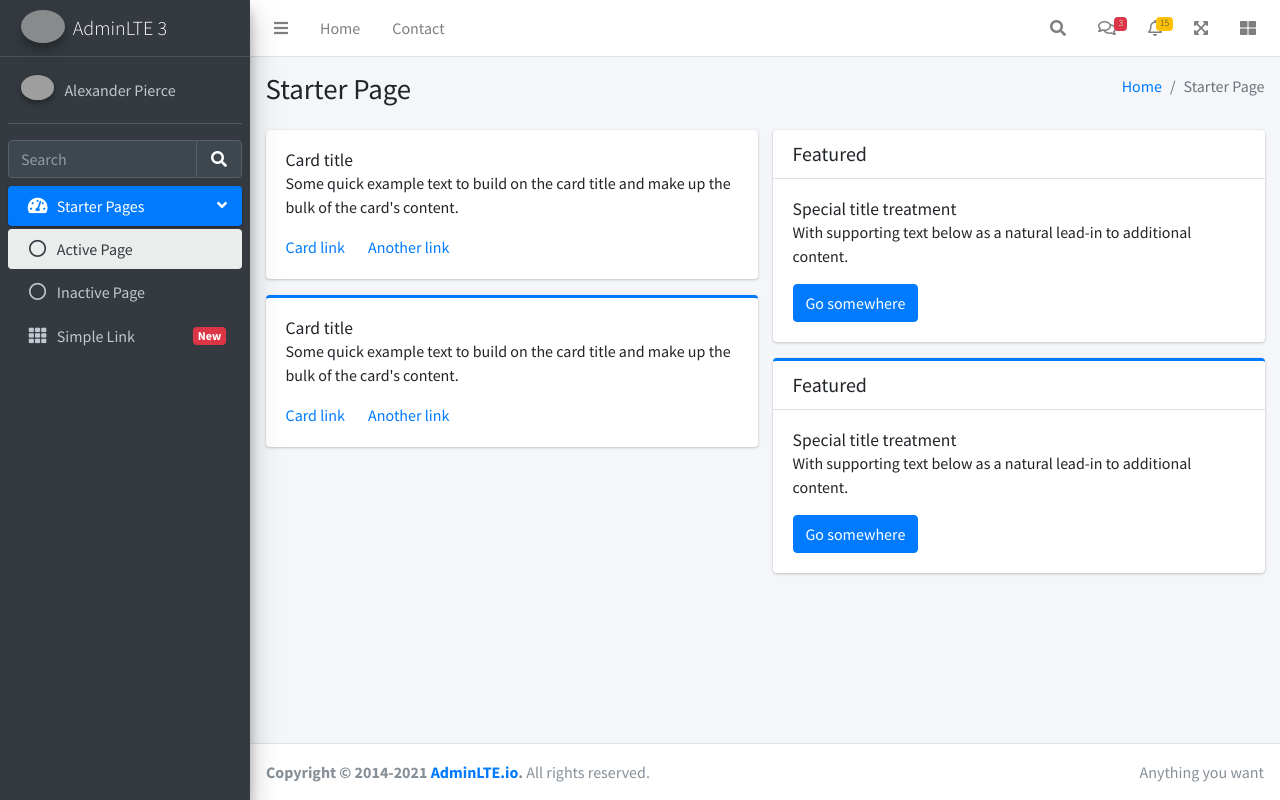
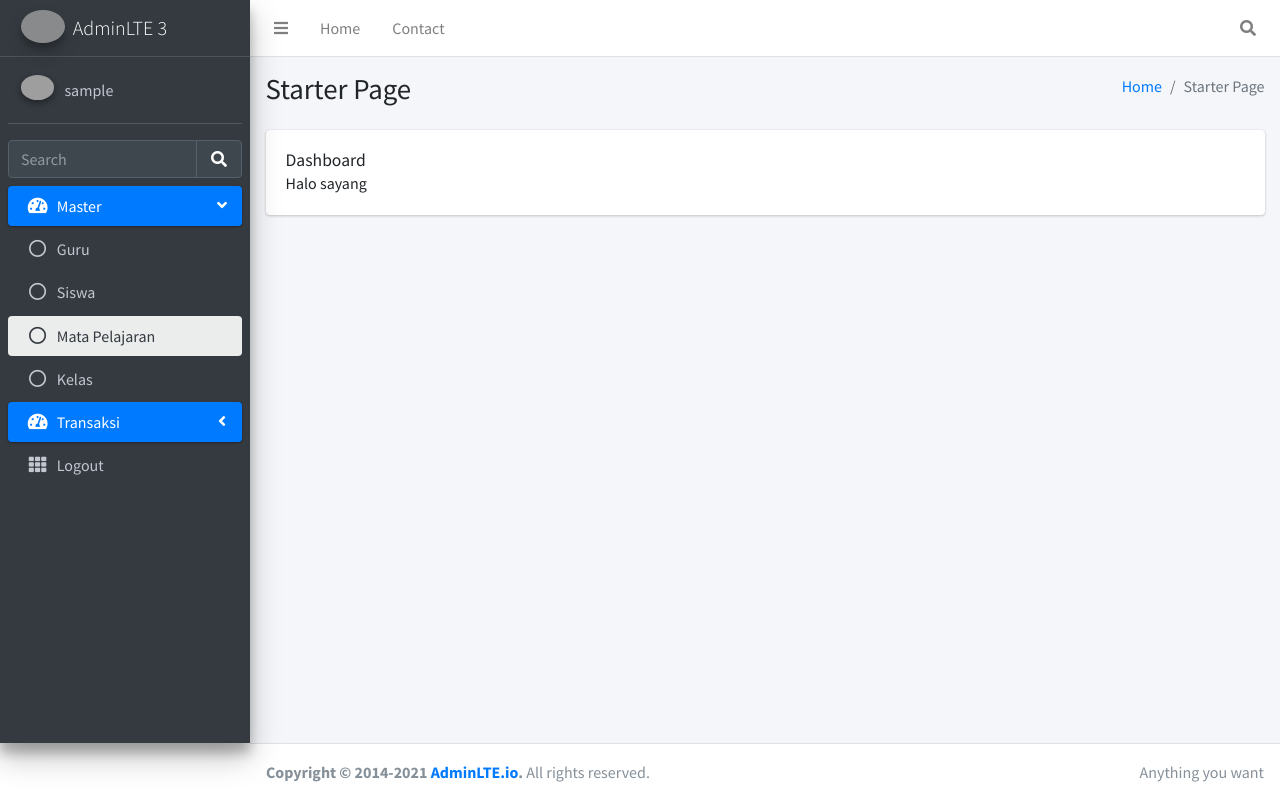
Before and after one commit to Jason-Leohandy/pwt-2511500035, a PHP site: page / in a window 1280 px wide. Run offline with PHP 8.4, Linux system fonts and the light colour scheme; the visitor is signed in with stand-in values (Sample User, id 1); some libraries are stand-ins or nearby versions; grey boxes are pictures that could not be loaded.

Commit message:
main.document

```diff
--- a/index.php
+++ b/index.php
@@ -1,3 +1,9 @@
+<?php
+  session_start();
+  require_once("config/koneksi.php");
+  if(isset($_SESSION['role'])) {
+    $role = $_SESSION['role'];
+?>
 <!DOCTYPE html>
 <!--
 This is a starter template page. Use this page to start your new project from
@@ -58,101 +64,6 @@ scratch. This page gets rid of all links and provides the needed markup only.
         </div>
       </li>
 
-      <!-- Messages Dropdown Menu -->
-      <li class="nav-item dropdown">
-        <a class="nav-link" data-toggle="dropdown" href="#">
-          <i class="far fa-comments"></i>
-          <span class="badge badge-danger navbar-badge">3</span>
-        </a>
-        <div class="dropdown-menu dropdown-menu-lg dropdown-menu-right">
-          <a href="#" class="dropdown-item">
-            <!-- Message Start -->
-            <div class="media">
-              <img src="dist/img/user1-128x128.jpg" alt="User Avatar" class="img-size-50 mr-3 img-circle">
-              <div class="media-body">
-                <h3 class="dropdown-item-title">
-                  Brad Diesel
-                  <span class="float-right text-sm text-danger"><i class="fas fa-star"></i></span>
-                </h3>
-                <p class="text-sm">Call me whenever you can...</p>
-                <p class="text-sm text-muted"><i class="far fa-clock mr-1"></i> 4 Hours Ago</p>
-              </div>
-            </div>
-            <!-- Message End -->
-          </a>
-          <div class="dropdown-divider"></div>
-          <a href="#" class="dropdown-item">
-            <!-- Message Start -->
-            <div class="media">
-              <img src="dist/img/user8-128x128.jpg" alt="User Avatar" class="img-size-50 img-circle mr-3">
-              <div class="media-body">
-                <h3 class="dropdown-item-title">
-                  John Pierce
-                  <span class="float-right text-sm text-muted"><i class="fas fa-star"></i></span>
-                </h3>
-                <p class="text-sm">I got your message bro</p>
-                <p class="text-sm text-muted"><i class="far fa-clock mr-1"></i> 4 Hours Ago</p>
-              </div>
-            </div>
-            <!-- Message End -->
-          </a>
-          <div class="dropdown-divider"></div>
-          <a href="#" class="dropdown-item">
-            <!-- Message Start -->
-            <div class="media">
-              <img src="dist/img/user3-128x128.jpg" alt="User Avatar" class="img-size-50 img-circle mr-3">
-              <div class="media-body">
-                <h3 class="dropdown-item-title">
-                  Nora Silvester
-                  <span class="float-right text-sm text-warning"><i class="fas fa-star"></i></span>
-                </h3>
-                <p class="text-sm">The subject goes here</p>
-                <p class="text-sm text-muted"><i class="far fa-clock mr-1"></i> 4 Hours Ago</p>
-              </div>
-            </div>
-            <!-- Message End -->
-          </a>
-          <div class="dropdown-divider"></div>
-          <a href="#" class="dropdown-item dropdown-footer">See All Messages</a>
-        </div>
-      </li>
-      <!-- Notifications Dropdown Menu -->
-      <li class="nav-item dropdown">
-        <a class="nav-link" data-toggle="dropdown" href="#">
-          <i class="far fa-bell"></i>
-          <span class="badge badge-warning navbar-badge">15</span>
-        </a>
-        <div class="dropdown-menu dropdown-menu-lg dropdown-menu-right">
-          <span class="dropdown-header">15 Notifications</span>
-          <div class="dropdown-divider"></div>
-          <a href="#" class="dropdown-item">
-            <i class="fas fa-envelope mr-2"></i> 4 new messages
-            <span class="float-right text-muted text-sm">3 mins</span>
-          </a>
-          <div class="dropdown-divider"></div>
-          <a href="#" class="dropdown-item">
-            <i class="fas fa-users mr-2"></i> 8 friend requests
-            <span class="float-right text-muted text-sm">12 hours</span>
-          </a>
-          <div class="dropdown-divider"></div>
-          <a href="#" class="dropdown-item">
-            <i class="fas fa-file mr-2"></i> 3 new reports
-            <span class="float-right text-muted text-sm">2 days</span>
-          </a>
-          <div class="dropdown-divider"></div>
-          <a href="#" class="dropdown-item dropdown-footer">See All Notifications</a>
-        </div>
-      </li>
-      <li class="nav-item">
-        <a class="nav-link" data-widget="fullscreen" href="#" role="button">
-          <i class="fas fa-expand-arrows-alt"></i>
-        </a>
-      </li>
-      <li class="nav-item">
-        <a class="nav-link" data-widget="control-sidebar" data-slide="true" href="#" role="button">
-          <i class="fas fa-th-large"></i>
-        </a>
-      </li>
     </ul>
   </nav>
   <!-- /.navbar -->
@@ -173,7 +84,7 @@ scratch. This page gets rid of all links and provides the needed markup only.
           <img src="dist/img/user2-160x160.jpg" class="img-circle elevation-2" alt="User Image">
         </div>
         <div class="info">
-          <a href="#" class="d-block">Alexander Pierce</a>
+          <a href="#" class="d-block"><?php echo $_SESSION['username']; ?></a>
         </div>
       </div>
 
@@ -194,35 +105,95 @@ scratch. This page gets rid of all links and provides the needed markup only.
         <ul class="nav nav-pills nav-sidebar flex-column" data-widget="treeview" role="menu" data-accordion="false">
           <!-- Add icons to the links using the .nav-icon class
                with font-awesome or any other icon font library -->
+
           <li class="nav-item menu-open">
             <a href="#" class="nav-link active">
               <i class="nav-icon fas fa-tachometer-alt"></i>
               <p>
-                Starter Pages
+                Master
                 <i class="right fas fa-angle-left"></i>
               </p>
             </a>
+
+            <?php if ($role == 'admin') : ?>
             <ul class="nav nav-treeview">
               <li class="nav-item">
-                <a href="#" class="nav-link active">
+                <a href="#" class="nav-link">
                   <i class="far fa-circle nav-icon"></i>
-                  <p>Active Page</p>
+                  <p>Guru</p>
                 </a>
               </li>
               <li class="nav-item">
                 <a href="#" class="nav-link">
                   <i class="far fa-circle nav-icon"></i>
-                  <p>Inactive Page</p>
+                  <p>Siswa</p>
+                </a>
+              </li>
+              <li class="nav-item">
+                <a href="#" class="nav-link active">
+                  <i class="far fa-circle nav-icon"></i>
+                  <p>Mata Pelajaran</p>
+                </a>
+              </li>
+              <li class="nav-item">
+                <a href="#" class="nav-link">
+                  <i class="far fa-circle nav-icon"></i>
+                  <p>Kelas</p>
+                </a>
+              </li>
+            </ul>
+            <?php endif; ?>
+
+            <?php if ($role == 'guru') : ?>
+            <ul class="nav nav-treeview">
+              <li class="nav-item">
+                <a href="#" class="nav-link">
+                  <i class="far fa-circle nav-icon"></i>
+                  <p>Guru</p>
+                </a>
+              </li>
+              <li class="nav-item">
+                <a href="#" class="nav-link">
+                  <i class="far fa-circle nav-icon"></i>
+                  <p>Kelas</p>
+                </a>
+              </li>
+            </ul>
+            <?php endif; ?>
+
+            <?php if ($role == 'siswa') : ?>
+            <ul class="nav nav-treeview">
+              <li class="nav-item">
+                <a href="#" class="nav-link">
+                  <i class="far fa-circle nav-icon"></i>
+                  <p>Siswa</p>
+                </a>
+              </li>
+            </ul>
+            <?php endif; ?>
+
+          </li>
+              <li class="nav-item">
+                <a href="#" class="nav-link active">
+                  <i class="nav-icon fas fa-tachometer-alt"></i>
+                  <p>Transaksi
+                    <i class="right fas fa-angle-left"></i>
+                  </p>
+                </a>
+                <ul class="nav nav-treeview">
+              <li class="nav-item">
+                <a href="#" class="nav-link">
+                  <i class="far fa-circle nav-icon"></i>
+                  <p>Jadwal</p>
                 </a>
               </li>
             </ul>
           </li>
           <li class="nav-item">
-            <a href="#" class="nav-link">
+            <a href="logout.php" class="nav-link">
               <i class="nav-icon fas fa-th"></i>
               <p>
-                Simple Link
-                <span class="right badge badge-danger">New</span>
+                Logout
               </p>
             </a>
           </li>
@@ -257,59 +228,21 @@ scratch. This page gets rid of all links and provides the needed markup only.
     <div class="content">
       <div class="container-fluid">
         <div class="row">
-          <div class="col-lg-6">
+          <div class="col-lg-12">
             <div class="card">
               <div class="card-body">
-                <h5 class="card-title">Card title</h5>
+                <h5 class="card-title">Dashboard</h5>
 
                 <p class="card-text">
-                  Some quick example text to build on the card title and make up the bulk of the card's
-                  content.
+                  Halo sayang
                 </p>
 
-                <a href="#" class="card-link">Card link</a>
-                <a href="#" class="card-link">Another link</a>
               </div>
             </div>
 
-            <div class="card card-primary card-outline">
-              <div class="card-body">
-                <h5 class="card-title">Card title</h5>
-
-                <p class="card-text">
-                  Some quick example text to build on the card title and make up the bulk of the card's
-                  content.
-                </p>
-                <a href="#" class="card-link">Card link</a>
-                <a href="#" class="card-link">Another link</a>
-              </div>
-            </div><!-- /.card -->
           </div>
           <!-- /.col-md-6 -->
-          <div class="col-lg-6">
-            <div class="card">
-              <div class="card-header">
-                <h5 class="m-0">Featured</h5>
-              </div>
-              <div class="card-body">
-                <h6 class="card-title">Special title treatment</h6>
 
-                <p class="card-text">With supporting text below as a natural lead-in to additional content.</p>
-                <a href="#" class="btn btn-primary">Go somewhere</a>
-              </div>
-            </div>
-
-            <div class="card card-primary card-outline">
-              <div class="card-header">
-                <h5 class="m-0">Featured</h5>
-              </div>
-              <div class="card-body">
-                <h6 class="card-title">Special title treatment</h6>
-
-                <p class="card-text">With supporting text below as a natural lead-in to additional content.</p>
-                <a href="#" class="btn btn-primary">Go somewhere</a>
-              </div>
-            </div>
           </div>
           <!-- /.col-md-6 -->
         </div>
@@ -352,3 +285,8 @@ scratch. This page gets rid of all links and provides the needed markup only.
 <script src="dist/js/adminlte.min.js"></script>
 </body>
 </html>
+<?php
+  } else {
+    echo"<meta http-equiv='refresh' content='0; url=login.php'>";
+  }
+?>
```
